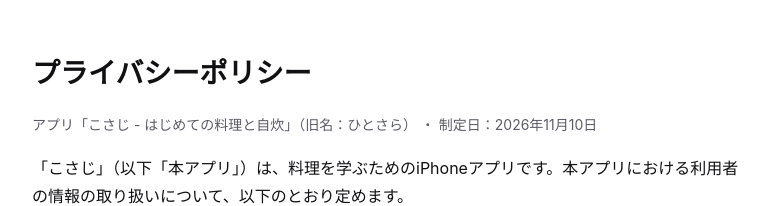
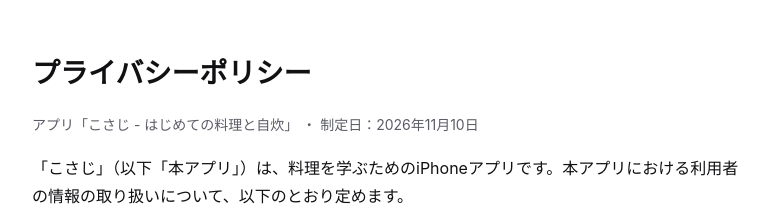
Before and after one commit to kasekimidori-source/hitosara-site, a plain HTML site: page index.html in a window 1280 px wide. Shown: the top 206 px of the page, without its empty margins (248-1027 px from the left). Drawn offline with Linux system fonts and the light colour scheme.

Commit message:
Remove old name note
Co-Authored-By: Claude Opus 5.5 <noreply@anthropic.com>

```diff
--- a/index.html
+++ b/index.html
@@ -18,7 +18,7 @@
 <body>
 <main>
   <h1>プライバシーポリシー</h1>
-  <p class="muted">アプリ「こさじ - はじめての料理と自炊」（旧名：ひとさら） ・ 制定日：2026年11月10日</p>
+  <p class="muted">アプリ「こさじ - はじめての料理と自炊」 ・ 制定日：2026年11月10日</p>
 
   <p>「こさじ」（以下「本アプリ」）は、料理を学ぶためのiPhoneアプリです。本アプリにおける利用者の情報の取り扱いについて、以下のとおり定めます。</p>
 
```
Also changed, not shown: support.html (+1 -1 lines).
